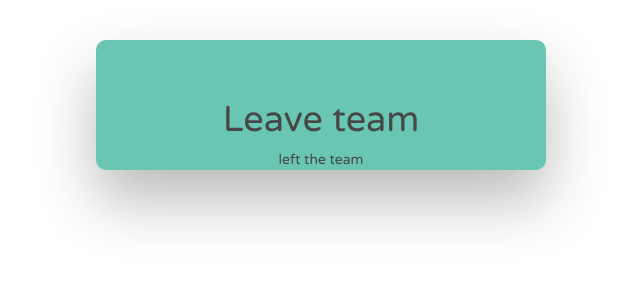
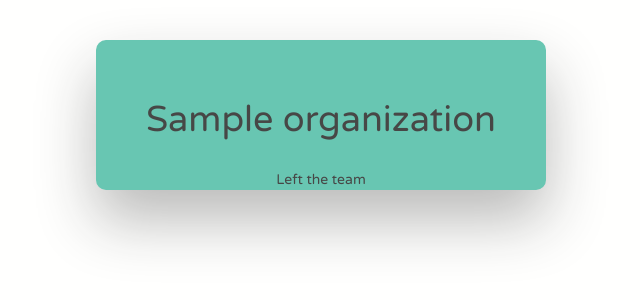
Before and after one commit to prakritigoyal19/Impresario, a Django app: page /userprofile/leave_team/1 in a window 1280 px wide. Shown: the part 71-371 px from the top of the page, without its empty margins (319-959 px from the left). Run offline with Django 3.2, Linux system fonts and the light colour scheme; a user stored in the database is signed in; tables that the repository leaves empty hold one stand-in row (values such as "Sample post"); data that the repository does not hold is empty; some libraries are stand-ins or nearby versions.

Commit message:
Fixed minor bugs

```diff
--- a/website/scheduling/templates/orgdetail.html
+++ b/website/scheduling/templates/orgdetail.html
@@ -38,16 +38,17 @@
             <button class="btn btn-primary btn-lg dropdown-toggle" type="button" data-toggle="dropdown" aria-haspopup="true" aria-expanded="false">More<span class="caret"></span></button> <br>
             <ul class="dropdown-menu " style = "font-size: 1.75rem; padding: 10px;">
                 <li><a href = "/userprofile/{{ org.id }}/add_event">Add event </a></li>
+                <li><a href="{% url 'create_team' par_id %}">Create Team</a></li>
                 {% ifequal role 1 %}
                 <li><a href="{% url 'team_request' par_id %}">Team Requests</a></li>
                 {% endifequal %}
                 {% ifequal role 1 %}
                 <li><a href="{% url 'change_role' par_id %}">Change Role</a></li>
                 <li><a href="{% url 'dismiss_admin' par_id %}">Change Role to Participant</a></li>
-                <li><a href="{% url 'create_team' par_id %}">Create Team</a></li>
+
                 <li><a href="{% url 'edit_team' par_id %}">Edit Team</a></li>
                 {% endifequal %}
-                <li><a href="{% url 'leave_team' par_id %}">Leave Team</a></li>
+                <li><a onclick="return confirm('Are you sure to leave the team?')" href="{% url 'leave_team' par_id %}" target="_self">Leave Team</a></li>
         </div>
     </ul>
 </div>
--- a/website/userprofile/templates/leave_team.html
+++ b/website/userprofile/templates/leave_team.html
@@ -14,8 +14,9 @@
 
 <div class="wrapper fadeInDown">
   <div id="formContent">
-  <h1> Leave team </h1>
+  <h1> {{name}} </h1><br>
   {% if warning%} {{warning}} {% endif %}
+  <br>
 
 </div>
 </div>
--- a/website/userprofile/views.py
+++ b/website/userprofile/views.py
@@ -127,6 +127,7 @@ def leave_team(request,org_id):
         warning=''
         flag = False
         par_id = Organization.objects.get(pk=org_id).parent_org_id
+        name = Organization.objects.get(pk=org_id).name
         while par_id is not None:
             role = Membershiplevel.objects.get(user_id = request.user.id, organization__id = par_id).role
             if role == 1:
@@ -155,7 +156,7 @@ def leave_team(request,org_id):
                             # if count of admin >1 then he will easily leave the team
                             if admin>1:
                                 Membershiplevel.leave_team(p,org)
-                                warning = "left the team"
+                                warning = "Left the team"
                             else:  # if count of admin is one then before leaving some random person should be made as admin
                                 members = Membershiplevel.objects.filter(organization__id = org)
                                 # accessing the member of team which was first added to team.
@@ -165,16 +166,16 @@ def leave_team(request,org_id):
                                 Membershiplevel.change_role(q,org)
                                 # admin leaving the team
                                 Membershiplevel.leave_team(p,org)
-                                warning = "left the team"
+                                warning = "Left the team"
                         else:
                             # if the person is participant
                             Membershiplevel.leave_team(p,org)
-                            warning = "left the team"
+                            warning = "Left the team"
                     else:
                         Membershiplevel.leave_team(p,org)
                         Organization.delete_org(org)
-                        warning = "left the team"
-        return render(request,'leave_team.html',{'warning':warning,'user':request.user},)
+                        warning = "Left the team"
+        return render(request,'leave_team.html',{'warning':warning,'user':request.user,'name':name},)
     else:
         return redirect('userauth/login')
 
```
Also changed, not shown: website/scheduling/views.py (+10 -2 lines), 1 other file.
